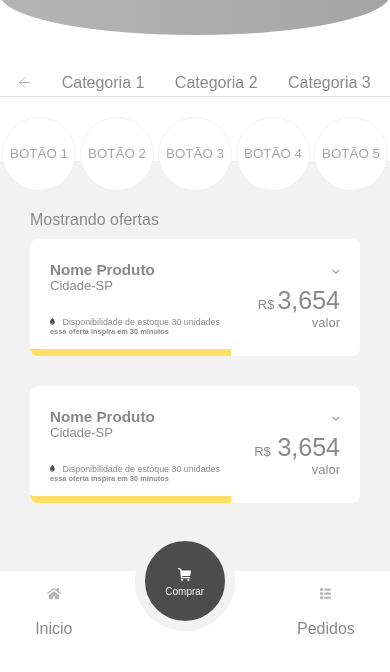
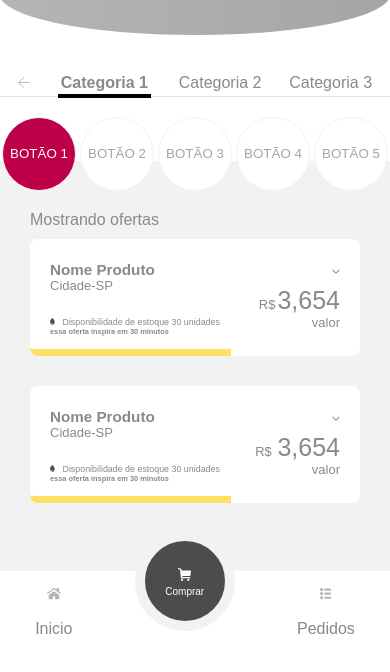
Before and after one commit to jpbnascimento/Test, a plain HTML site: page index.html in a window 390 px wide. Shown: the part 66-738 px from the top of the page. Drawn offline with Linux system fonts and the light colour scheme.

Commit message:
ajustes de botões testes

```diff
--- a/index.html
+++ b/index.html
@@ -20,14 +20,14 @@
         </div>
         <nav class="categorias">
             <li><img src="icons/voltar.png"></li>
-            <li><a href="#">Categoria 1</a></li>
+            <li><a class="categoriatest" href="#">Categoria 1</a></li>
             <li><a href="#">Categoria 2</a></li>
             <li><a href="#">Categoria 3</a></li>
         </nav>
     </header>
         <nav>
             <ul class="botoes">
-                <li><button>BOTÃO 1</button></li>
+                <li><button class="botaotest">BOTÃO 1</button></li>
                 <li><button>BOTÃO 2</button></li>
                 <li><button>BOTÃO 3</button></li>
                 <li><button>BOTÃO 4</button></li>
--- a/style.css
+++ b/style.css
@@ -13,8 +13,6 @@
     padding:  4% 8% ;
     border-bottom-left-radius: 50% 40%;
     border-bottom-right-radius: 50% 40%;
-    /* margin-left: -10px;
-    margin-right: -10px; */
     height: 70px;
 }
 
@@ -43,9 +41,16 @@
     color: #898989;
 }
 
+.categoriatest {
+    color: #4c4c4c;
+    border-bottom: 4px solid black;
+    font-weight: bold;
+    padding: 3px;
+}
+
 .categorias li a:hover {
     color: #4c4c4c;
-    border-bottom: 4px solid #898989;
+    border-bottom: 4px solid black;
     font-weight: bold;
     padding: 4px;
 }
@@ -64,8 +69,14 @@
     border-radius:100%;
     width:5.5em;
     height:5.5em;
-    border:1px solid #f2f2f2;
+    border:1.2px solid #f2f2f2;
     outline:none;
+}
+
+.botoes li .botaotest {
+    background: #bd0048;
+    cursor: pointer;
+    color: white;
 }
 
 .botoes li button:hover {
@@ -138,7 +149,7 @@
 
 .valor {
     font-size: 25px;
-    margin-left: 3px;
+    margin-left: 2px;
 }
 
 .rodape {
```
